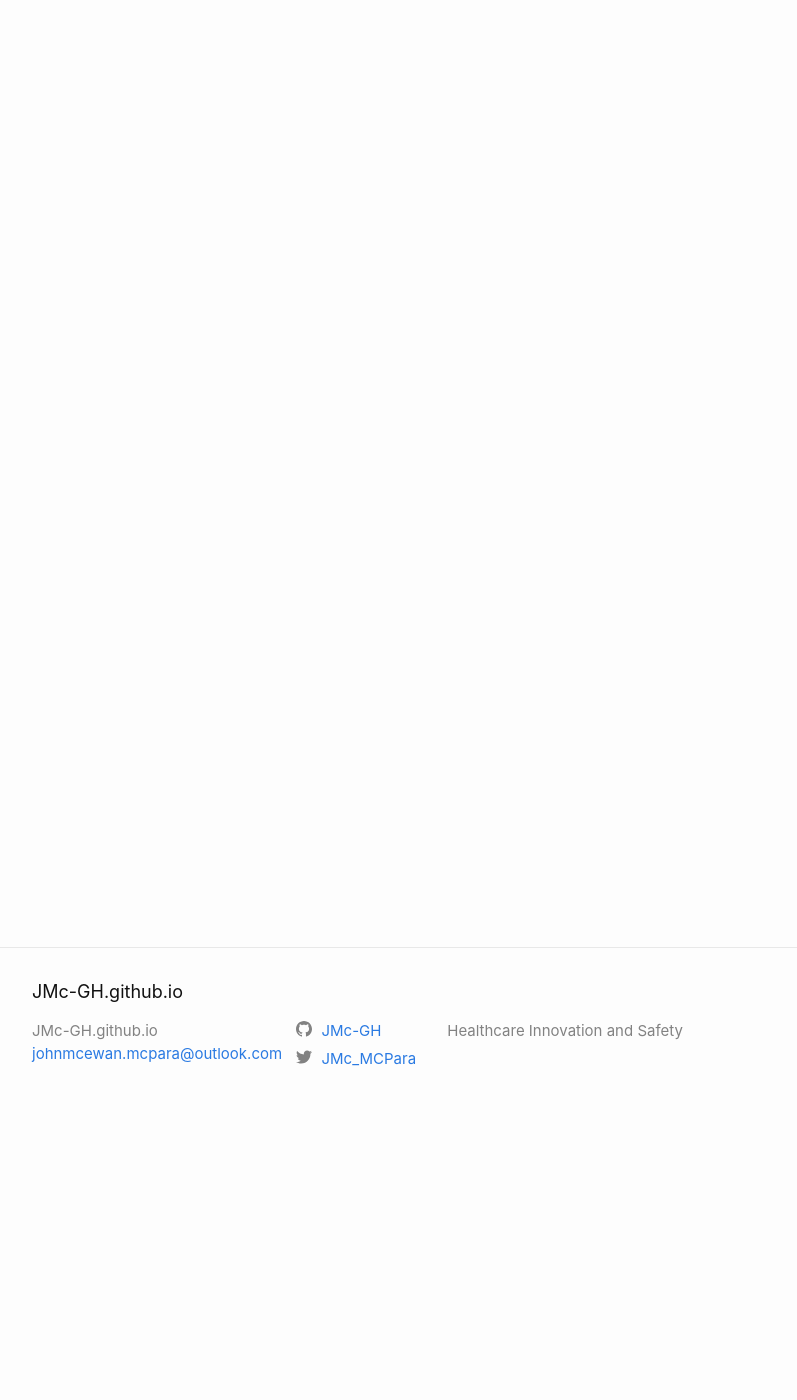
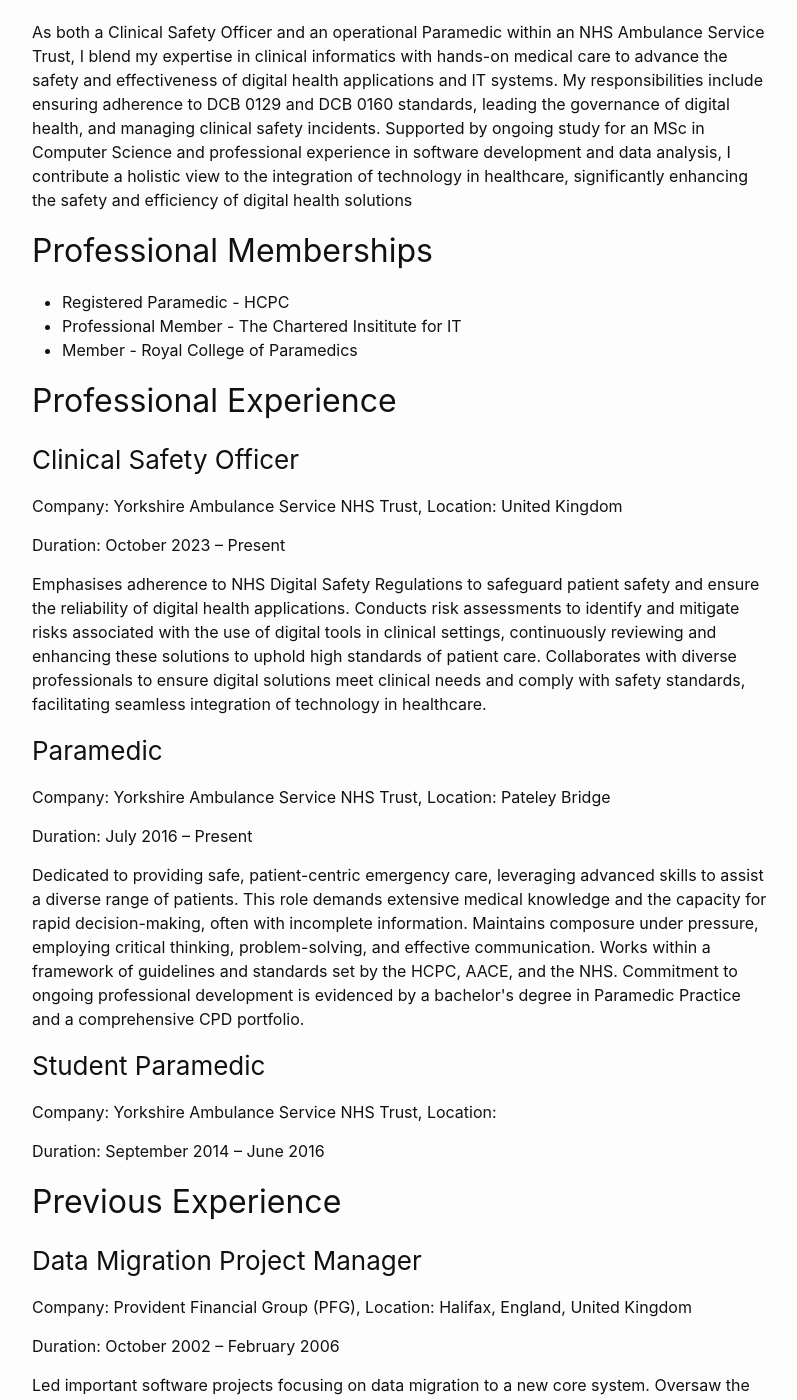
Before and after one commit to JMc-GH/JMc-GH.github.io, a Jekyll site: the page built from cv.md, in a window 1280 px wide and 1400 px high, scrolled down 270 px. Shown: the whole window, without its empty margins (238-1035 px from the left). Built offline with Jekyll 4.4.1, drawn with Linux system fonts in a browser that asks for light colours; some of the changed text lies outside the part shown.

```diff
--- /dev/null
+++ b/_data/cv.yaml
@@ -0,0 +1,101 @@
+contact:
+  email: johnmcewan.mcpara@outlook.com
+  linkedin: https://www.linkedin.com/in/johnmcewanmcpara/
+summary: >
+  As both a Clinical Safety Officer and an operational Paramedic
+  within an NHS Ambulance Service Trust, I blend my expertise in
+  clinical informatics with hands-on medical care to advance the safety
+  and effectiveness of digital health applications and IT systems.
+  My responsibilities include ensuring adherence to DCB 0129 and
+  DCB 0160 standards, leading the governance of digital health, and
+  managing clinical safety incidents. Supported by ongoing study
+  for an MSc in Computer Science and professional experience in
+  software development and data analysis, I contribute a holistic view
+  to the integration of technology in healthcare, significantly enhancing
+  the safety and efficiency of digital health solutions
+skills:
+  - description: Enabling Change
+  - description: Digital Technology
+  - description: Organization Skills
+certifications:
+  - title: Registered Paramedic
+    body: HCPC
+  - title: Professional Member
+    body: The Chartered Insititute for IT
+  - title: Member
+    body: Royal College of Paramedics
+education:
+  - degree: MSc Computer Science
+    institution: University of York
+    dates: August 2022 - September 2024
+  - degree: BSc (Hons) Paramedic Practice
+    institution: The University of Huddersfield
+    dates: September 2019 - July 2022
+  - degree: DipHe Paramedic Practice
+    institution: Sheffield Hallam University
+    dates: 2014 - 2016
+  - degree: Computer Science and Artificial Intelligence
+    institution: University of Birmingham
+    dates: 1994 - 1995
+experience:
+  - title: Clinical Safety Officer
+    company: Yorkshire Ambulance Service NHS Trust
+    location: United Kingdom
+    duration: October 2023 – Present
+    description: >
+      Emphasises adherence to NHS Digital Safety Regulations to safeguard patient safety and
+      ensure the reliability of digital health applications. Conducts risk assessments to identify
+      and mitigate risks associated with the use of digital tools in clinical settings, continuously
+      reviewing and enhancing these solutions to uphold high standards of patient care. Collaborates
+      with diverse professionals to ensure digital solutions meet clinical needs and comply with safety
+      standards, facilitating seamless integration of technology in healthcare.
+  - title: Paramedic
+    company: Yorkshire Ambulance Service NHS Trust
+    location: Pateley Bridge
+    duration: July 2016 – Present
+    description: >
+      Dedicated to providing safe, patient-centric emergency care, leveraging advanced skills to assist
+      a diverse range of patients. This role demands extensive medical knowledge and the capacity for
+      rapid decision-making, often with incomplete information. Maintains composure under pressure,
+      employing critical thinking, problem-solving, and effective communication. Works within a framework
+      of guidelines and standards set by the HCPC, AACE, and the NHS. Commitment to ongoing professional
+      development is evidenced by a bachelor's degree in Paramedic Practice and a comprehensive CPD portfolio.
+  - title: Student Paramedic
+    company: Yorkshire Ambulance Service NHS Trust
+    duration: September 2014 – June 2016
+    description: ""
+previous_experience:
+  - title: Data Migration Project Manager
+    company: Provident Financial Group (PFG)
+    location: Halifax, England, United Kingdom
+    duration: October 2002 – February 2006
+    description: >
+      Led important software projects focusing on data migration to a new core system.
+      Oversaw the transfer of data from old systems to a new framework, involving data extraction
+      from a unique legacy system. Developed and implemented data transformation methods
+      to fit the architecture of the new system, working with both SQL Server and Oracle databases.
+      Ensured the accuracy of the data after its transformation and integration into the new system,
+      making sure the new database was flexible enough to provide essential management information
+      to help the business stay competitive. Worked closely with a team of database experts and
+      coordinated with teams in application development, system testing, data warehousing, and
+      management information to guarantee a smooth and efficient transition.
+  - title: Software Development Manager
+    company: Taylor Wessing UK
+    location: London, England, United Kingdom
+    duration: June 1999 – October 2002
+    description: >
+      Co-managed Information Technology, overseeing the development and implementation
+      of software projects in alignment with the firm's strategic business needs. Managed the networks
+      and infrastructure division, focusing on maintaining the firm's IT systems' strength, security,
+      and up-to-dateness, and ensuring all staff had easy access to necessary resources. Kept abreast
+      of the latest IT industry trends, actively participating in industry conferences and seminars, and
+      built a network with IT professionals to share innovative ideas and best practices.
+  - title: Web Application Developer
+    company: Interactive Developments Ltd.
+    location: London, England, United Kingdom
+    duration: April 1995 – June 1999
+    description: >
+      Played an essential role in designing, implementing, testing, and maintaining web-based
+      commercial software solutions for major clients like Merck Sharp & Dohme and Matra BAe
+      Dynamics. Focused on back-end development, particularly in using Microsoft Active Server Pages
+      (ASP), the precursor to ASP.NET, to create server-side solutions.
--- a/cv.md
+++ b/cv.md
@@ -3,3 +3,54 @@ layout: page
 title: CV
 permalink: /cv/
 ---
+
+<div class="cv-container">
+
+<h2><u><strong>John McEwan</strong></u></h2>
+
+<h2>Professional Summary</h2>
+<p>{{ site.data.cv.summary }}</p>
+
+<h2>Professional Memberships</h2>
+<ul>
+{% for certification in site.data.cv.certifications %}
+  <li>{{ certification.title }} - {{ certification.body }}</li>
+{% endfor %}
+</ul>
+
+<h2>Professional Experience</h2>
+{% for experience in site.data.cv.experience %}
+  <div class="experience">
+    <h3>{{ experience.title }}</h3>
+    <p>Company: {{ experience.company }}, Location: {{ experience.location }}</p>
+    <p>Duration: {{ experience.duration }}</p>
+    <p>{{ experience.description }}</p>
+  </div>
+{% endfor %}
+
+<h2>Previous Experience</h2>
+{% for item in site.data.cv.previous_experience %}
+  <div class="previous-experience">
+    <h3>{{ item.title }}</h3>
+    <p>Company: {{ item.company }}, Location: {{ item.location }}</p>
+    <p>Duration: {{ item.duration }}</p>
+    <p>{{ item.description }}</p>
+  </div>
+{% endfor %}
+
+<h2>Education</h2>
+{% for education in site.data.cv.education %}
+  <div class="education">
+    <h3>{{ education.degree }}</h3>
+    <p>Institution: {{ education.institution }}, Dates: {{ education.dates }}</p>
+  </div>
+{% endfor %}
+
+<div class="contact-info">
+  <p>Email: <a href="mailto:{{ site.data.cv.contact.email }}">{{ site.data.cv.contact.email }}</a></p>
+  <p>LinkedIn: <a href="{{ site.data.cv.contact.linkedin }}">{{ site.data.cv.contact.linkedin }}</a></p>
+</div>
+
+
+
+</div>
```
Also changed, not shown: _posts/2024-04-02-vintage-TRS.md (added, +35 -0 lines).
